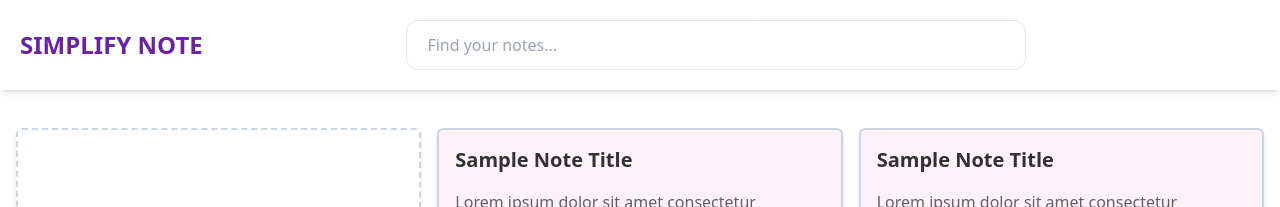
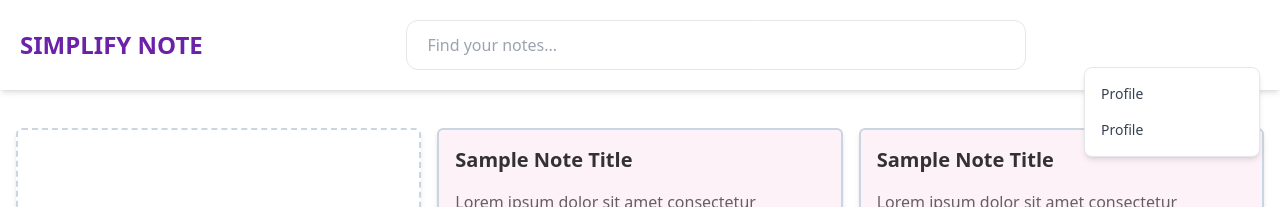
Before and after one commit to iqbalalayubbi/note-taking-app, a React (Vite) app: page /notes in a window 1280 px wide. Both pictures are taken after a click on the button 1244 px from the left and 45 px from the top of the page. Shown: the top 207 px of the page. Built offline with nearby package versions, Linux system fonts and the light colour scheme; some icons are missing.

Commit message:
feat: create dropdown menu as global component

```diff
--- a/src/components/Navbar/Navbar.tsx
+++ b/src/components/Navbar/Navbar.tsx
@@ -1,5 +1,5 @@
-import { Icon } from "@iconify-icon/react/dist/iconify.mjs";
 import { InputIcon } from "@/components";
+import { Dropdown } from "./components";
 
 const Navbar = () => {
   const onSearch = (name: string, value: string) => {
@@ -18,9 +18,7 @@ const Navbar = () => {
           icon="akar-icons:search"
           onChange={onSearch}
         />
-        <button>
-          <Icon icon="gg:profile" className="text-3xl" />
-        </button>
+        <Dropdown />
       </section>
       <section className="mt-5 md:hidden">
         <InputIcon
--- /dev/null
+++ b/src/components/Navbar/components/Dropdown/Dropdown.tsx
@@ -0,0 +1,42 @@
+import { Icon } from "@iconify-icon/react/dist/iconify.mjs";
+import { useState } from "react";
+
+const Dropdown = () => {
+  const [isOpen, setIsOpen] = useState(false);
+
+  const toggleDropdown = () => {
+    setIsOpen((prev) => !prev);
+  };
+
+  return (
+    <div className="relative flex flex-col items-center">
+      <button className="hover:opacity-50" onClick={() => toggleDropdown()}>
+        <Icon icon="gg:profile" className="text-3xl" />
+      </button>
+      {isOpen && (
+        <div
+          id="dropdown"
+          className="z-10 absolute top-10 right-0 bg-white divide-y divide-gray-100 rounded-lg shadow-md w-44 border"
+        >
+          <ul
+            className="py-2 text-sm text-gray-700"
+            aria-labelledby="dropdownDefaultButton"
+          >
+            <li>
+              <a href="#" className="block px-4 py-2 hover:bg-gray-100">
+                Profile
+              </a>
+            </li>
+            <li>
+              <a href="#" className="block px-4 py-2 hover:bg-gray-100">
+                Profile
+              </a>
+            </li>
+          </ul>
+        </div>
+      )}
+    </div>
+  );
+};
+
+export { Dropdown };
--- /dev/null
+++ b/src/components/Navbar/components/index.ts
@@ -0,0 +1 @@
+export { Dropdown } from "./Dropdown/Dropdown";
```
